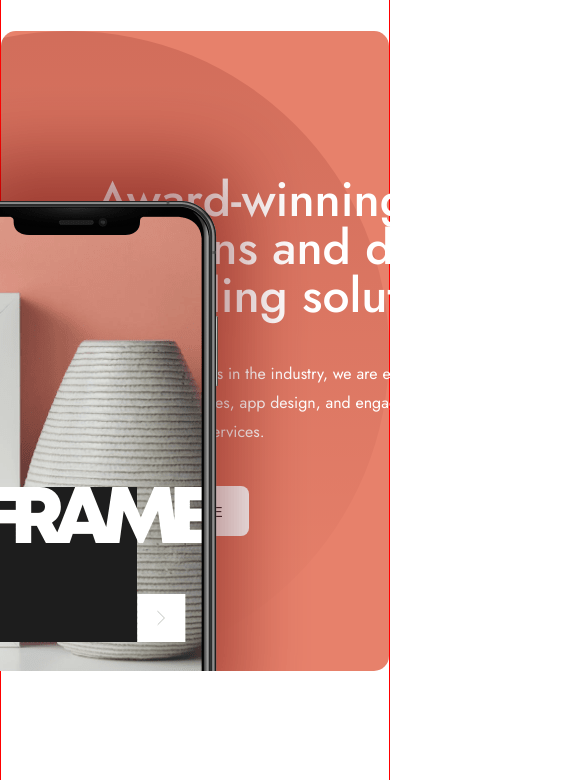
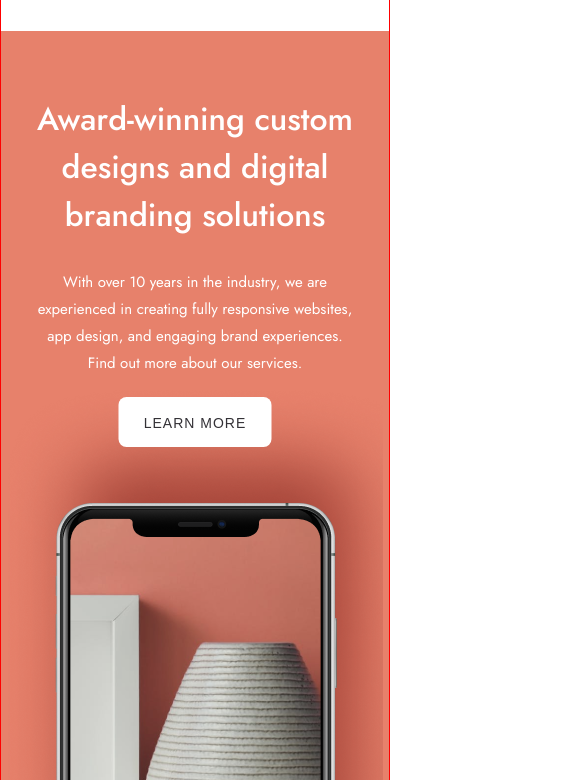
Before and after one commit to undstory/DESIGNO, a plain HTML site: page index.html in a window 390 px wide. Shown: the part 64-844 px from the top of the page, 585 px wide, since content can reach past the window. Drawn offline with Linux system fonts and the light colour scheme.

Commit message:
title works

```diff
--- a/scss/home/_title.scss
+++ b/scss/home/_title.scss
@@ -40,3 +40,81 @@
         @include typicalBtn;
     }
 }
+
+@media all and (max-width: 1200px) {
+    .title {
+        margin: 0 40px;
+        height: 843px;
+
+        &__box {
+            top: 240px;
+            left: 50%;
+            right: 50%;
+            transform: translate(-50%, -50%);
+            text-align: center;
+        }
+
+        &__phone {
+            bottom: -353px;
+            left: 0;
+            right: 0;
+            margin: 0 auto;
+            clip-path: inset(0 0 353px);
+        }
+
+        &__text {
+            margin: 30px 0 20px;
+            line-height: 1.8;
+        }
+    }
+}
+
+@media all and (max-width: 692px) {
+    .title {
+        width: 100%;
+        margin: 0;
+        border-radius: 0;
+
+        &__phone {
+            display: none;
+        }
+
+        background-image: url('../../assets/image-hero-phone2.png');
+        background-position: bottom center;
+    }
+}
+
+@media all and (max-width: 568px) {
+    .title {
+
+        &__box {
+            width: 327px;
+        }
+
+        &__header {
+            font-size: 32px;
+
+        }
+
+        &__text {
+            font-size: 15px;
+        }
+    }
+}
+
+@media all and (max-width: 360px) {
+    .title {
+        &__box {
+            width: 290px;
+        }
+
+        &__header {
+            font-size: 24px;
+
+        }
+
+        &__text {
+            font-size: 15px;
+        }
+    }
+}
```
Also changed, not shown: assets/image-hero-phone2.png (added), css/styles.css, 1 other file.
